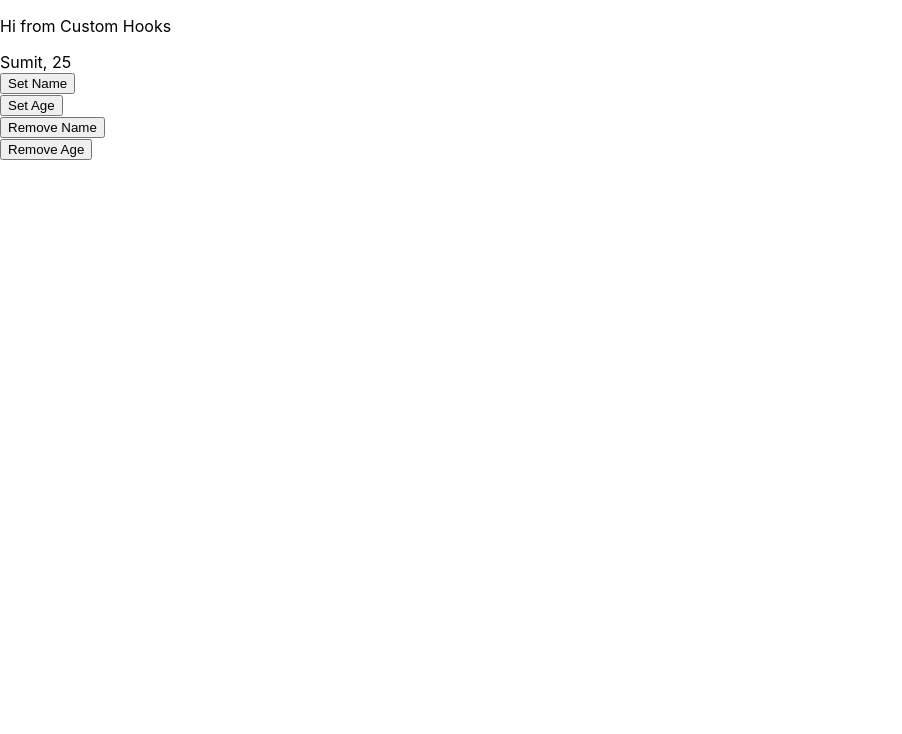
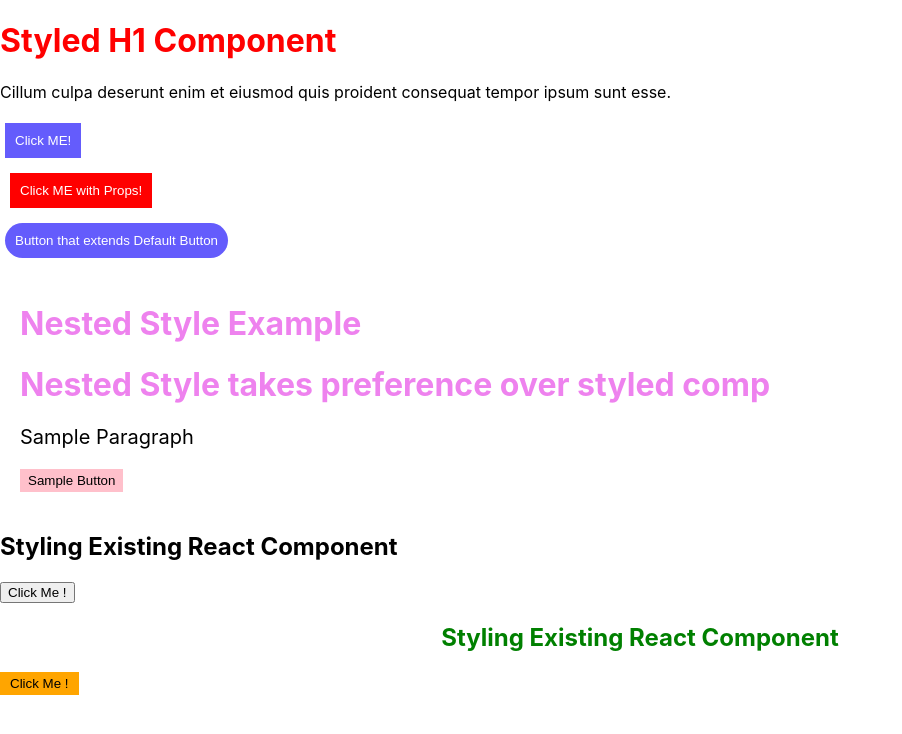
Before and after one commit to the-dimensionless/React_Useful_Cases_Practice, a React (Create React App) app: page / in a window 1280 px wide. Shown: the top 734 px of the page, without its empty margins (0-902 px from the left). Built offline with nearby package versions, Linux system fonts and the light colour scheme.

Commit message:
React Styled Components Demo

```diff
--- a/package.json
+++ b/package.json
@@ -12,6 +12,7 @@
     "react-scripts": "5.0.1",
     "react-select": "^5.7.4",
     "recharts": "^2.8.0",
+    "styled-components": "^6.0.8",
     "web-vitals": "^2.1.4"
   },
   "scripts": {
--- /dev/null
+++ b/src/components/styled-components/Intro.jsx
@@ -0,0 +1,83 @@
+import { styled } from "styled-components";
+
+const H1 = styled.h1`
+color: red;
+font-size: 2rem;
+`
+
+const DefaultButton = styled.button`
+    background-color: ${(props) => (props.red ? 'red' : '#645cfc')};
+    border: none;
+    margin: ${({ margin }) => margin ? margin : '5px'};
+    padding: 10px;
+    color: white;
+`
+
+const ExtendedButton = styled(DefaultButton)`
+    display: block;
+    width: auto;
+    border-radius: 20px;
+`
+
+const Wrapper = styled.div`
+    padding: 20px;
+
+    h1 {
+        color: violet;
+    }
+
+    p {
+        font-size: 20px;
+    }
+
+    button {
+        background-color: pink;
+        padding: 4px 8px;
+        border: none;
+    }
+`
+
+const SampleReactComponent = ({className}) => (
+    <div className={className}>
+        <h2>Styling Existing React Component</h2>
+        <button>Click Me !</button>
+    </div>
+);
+
+const WrappedReactComponent = styled(SampleReactComponent)`
+    h2 {
+        color: green;
+        text-align: center;
+    }
+
+    button{
+        padding: 4px 10px;
+        background-color: var(--primary-color);
+        border: none;
+    }
+`
+
+const StyledComponentsDemo = () => {
+    return (
+        <div>
+            <H1>Styled H1 Component</H1>
+            <p>Cillum culpa deserunt enim et eiusmod quis proident consequat tempor ipsum sunt esse.</p>
+            <DefaultButton>Click ME!</DefaultButton>
+            <br />
+            <DefaultButton margin='10px' red>Click ME with Props!</DefaultButton>
+            <ExtendedButton>Button that extends Default Button</ExtendedButton>
+            <Wrapper>
+                <h1>Nested Style Example</h1>
+                <H1>Nested Style takes preference over styled comp</H1>
+                <p> Sample Paragraph </p>
+                <button>Sample Button</button>
+            </Wrapper>
+
+            <SampleReactComponent />
+            <WrappedReactComponent />
+        </div>
+    )
+};
+
+
+export default StyledComponentsDemo;
--- a/src/index.css
+++ b/src/index.css
@@ -11,3 +11,8 @@ code {
   font-family: source-code-pro, Menlo, Monaco, Consolas, 'Courier New',
     monospace;
 }
+
+
+:root {
+  --primary-color: orange;
+}
--- a/src/index.js
+++ b/src/index.js
@@ -16,6 +16,7 @@ import {
 import NewHooksEx from './components/NewHooksEx';
 import SignalsDemo from './pages/SignalsDemo';
 import CustomHooksDemo from './pages/CustomHooksDemo';
+import StyledComponentsDemo from './components/styled-components/Intro';
 
 const root = ReactDOM.createRoot(document.getElementById('root'));
 root.render(
@@ -31,7 +32,8 @@ root.render(
 
     // <NewHooksEx />
     // <SignalsDemo />
-    <CustomHooksDemo />
+    // <CustomHooksDemo />
+    <StyledComponentsDemo />
   // </React.StrictMode>
 );
 
```
Also changed, not shown: 1 other file (tests, documents, lock files or other folders).
